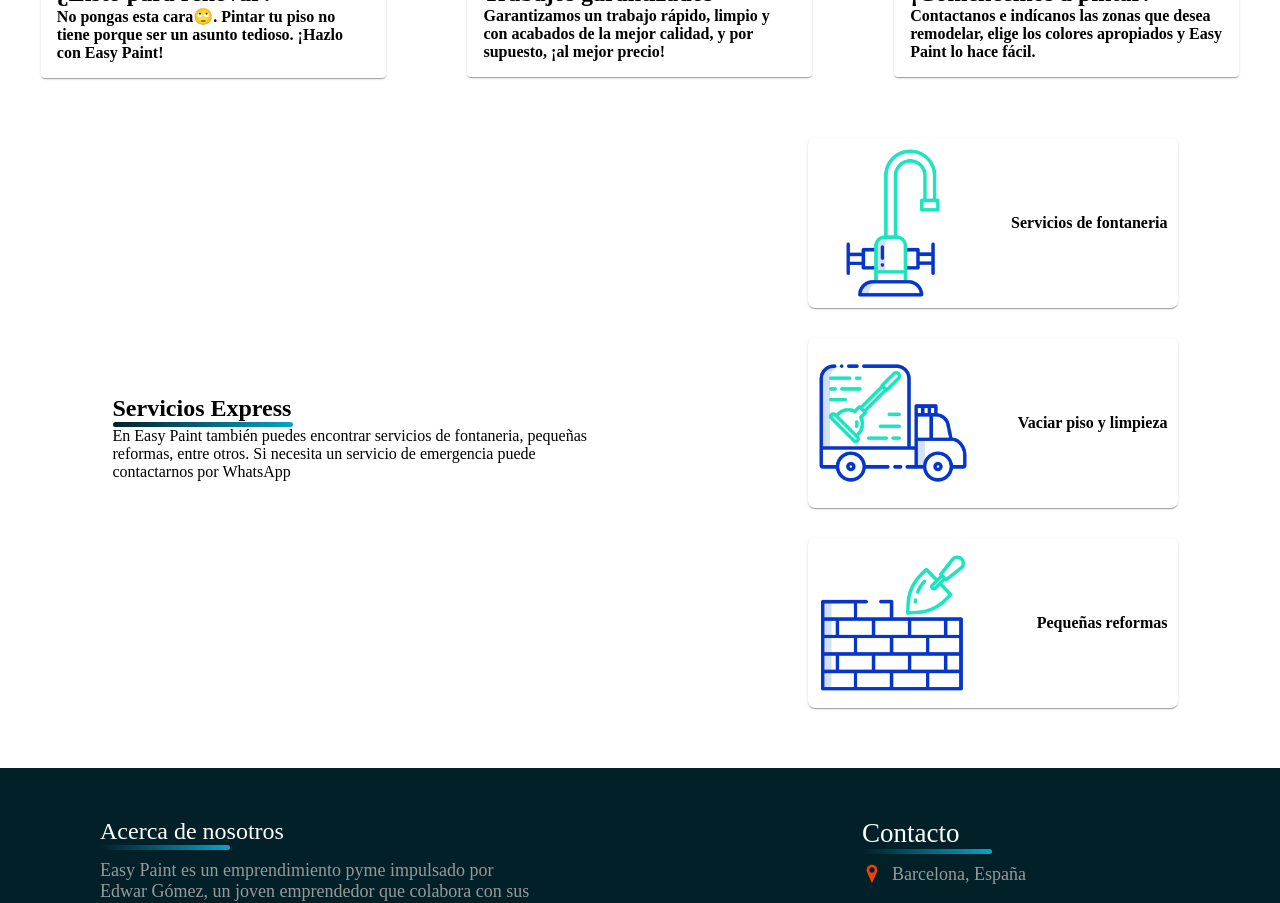
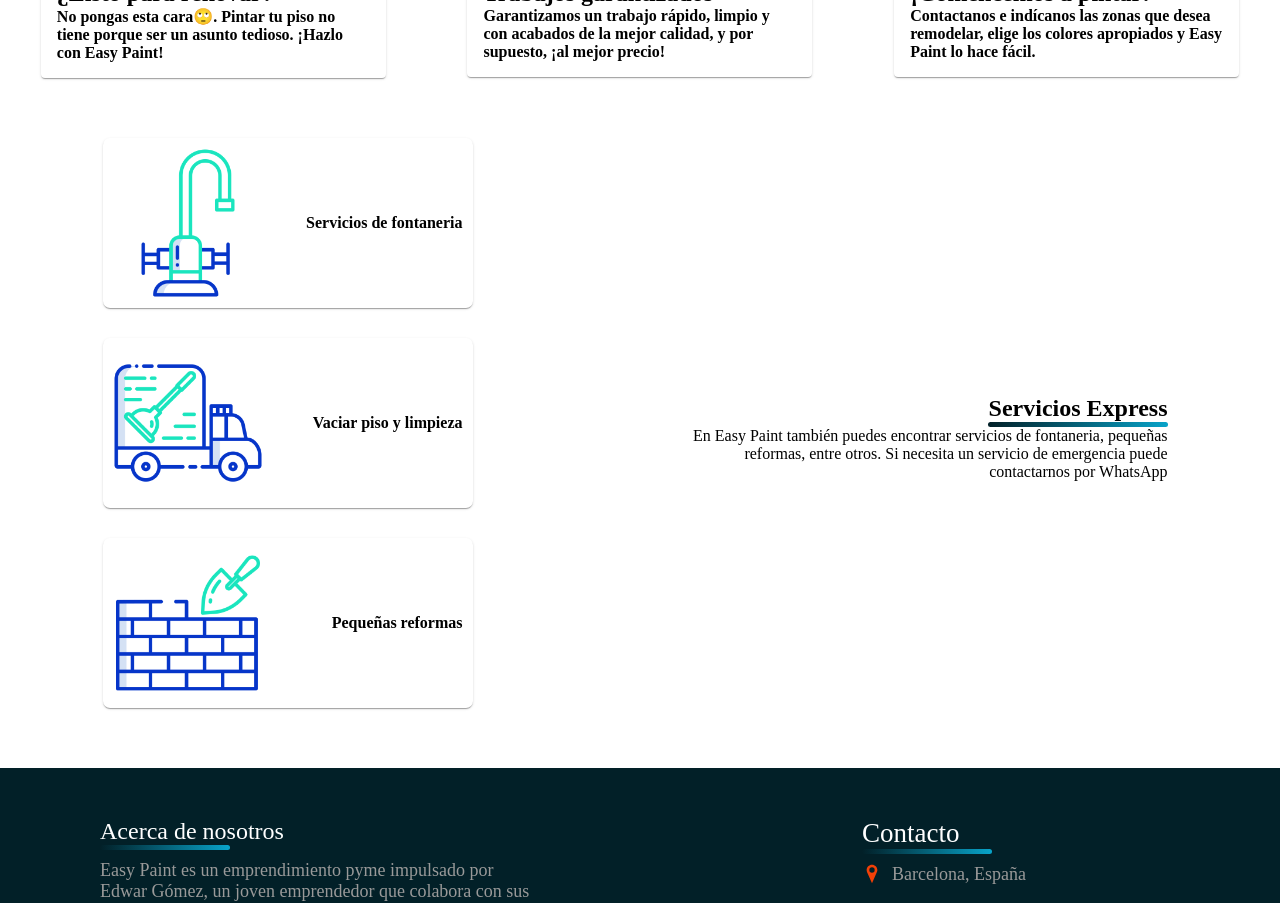
Before and after one commit to Angogi/easypaint, a Next.js app: page / in a window 1280 px wide. Shown: the part 1120-2023 px from the top of the page. Built offline with nearby package versions, Linux system fonts and the light colour scheme; a web font is replaced by a local one.

Commit message:
sec3 updated

```diff
--- a/components/SectionThreeHome.js
+++ b/components/SectionThreeHome.js
@@ -1,8 +1,6 @@
 import React from 'react';
 import styles from '../styles/SectionThreeHome.module.css';
 import Card from '../components/cards/CardS3';
-import WhatsAppIcon from '@material-ui/icons/WhatsApp';
-
 
 const DataCards = [
     {
@@ -20,16 +18,9 @@ const DataCards = [
 ]
 
 
-function SectionThreeHome({showModal2}) {
+function SectionThreeHome() {
     return (
         <div className={styles.sectionThree}>
-            <div className={styles.sectionThreeText}>
-                <h2>Servicios Express</h2>
-                <p>
-                    En Easy Paint también puedes encontrar servicios de fontaneria, pequeñas reformas, entre otros.
-                    Si necesita un servicio de emergencia puede contactarnos por WhatsApp
-                </p>
-            </div>
             <div className={styles.sectionThreeImages}>
                 {DataCards.map((item, index)=>{
                     return(
@@ -41,6 +32,13 @@ function SectionThreeHome({showModal2}) {
                     )
                 })}
             </div>
+            <div className={styles.sectionThreeText}>
+                <h2>Servicios Express</h2>
+                <p>
+                    En Easy Paint también puedes encontrar servicios de fontaneria, pequeñas reformas, entre otros.
+                    Si necesita un servicio de emergencia puede contactarnos por WhatsApp
+                </p>
+            </div>
         </div>
     )
 }
--- a/styles/SectionThreeHome.module.css
+++ b/styles/SectionThreeHome.module.css
@@ -2,7 +2,7 @@
     background-color: #fff;
     display: flex;
     flex-direction: row;
-    flex-wrap: wrap;
+    flex-wrap: wrap-reverse;
     justify-content: space-around;
     align-items: center;
     width: 100%;
@@ -11,6 +11,7 @@
 }
 
 .sectionThreeText{
+    text-align: end;
     padding: 10px;
     width: 500px;
 }
@@ -24,7 +25,7 @@
     border-radius: 50px;
     position: absolute;
     bottom: -5px;
-    left: 0;
+    right: 0;
     width: 180px;
     height: 5px;
     background: -webkit-gradient(linear, left top, right top, from(#022028) , to(#08a3c9));
```
